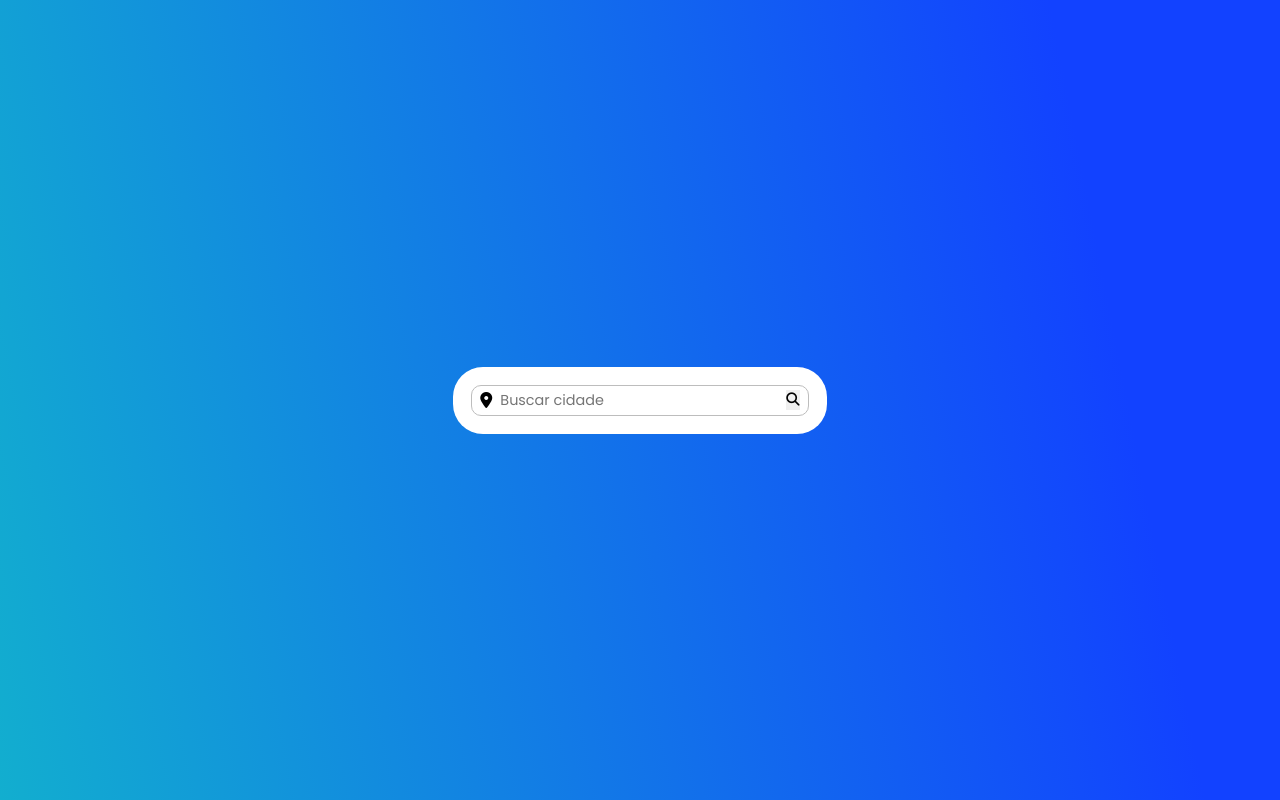
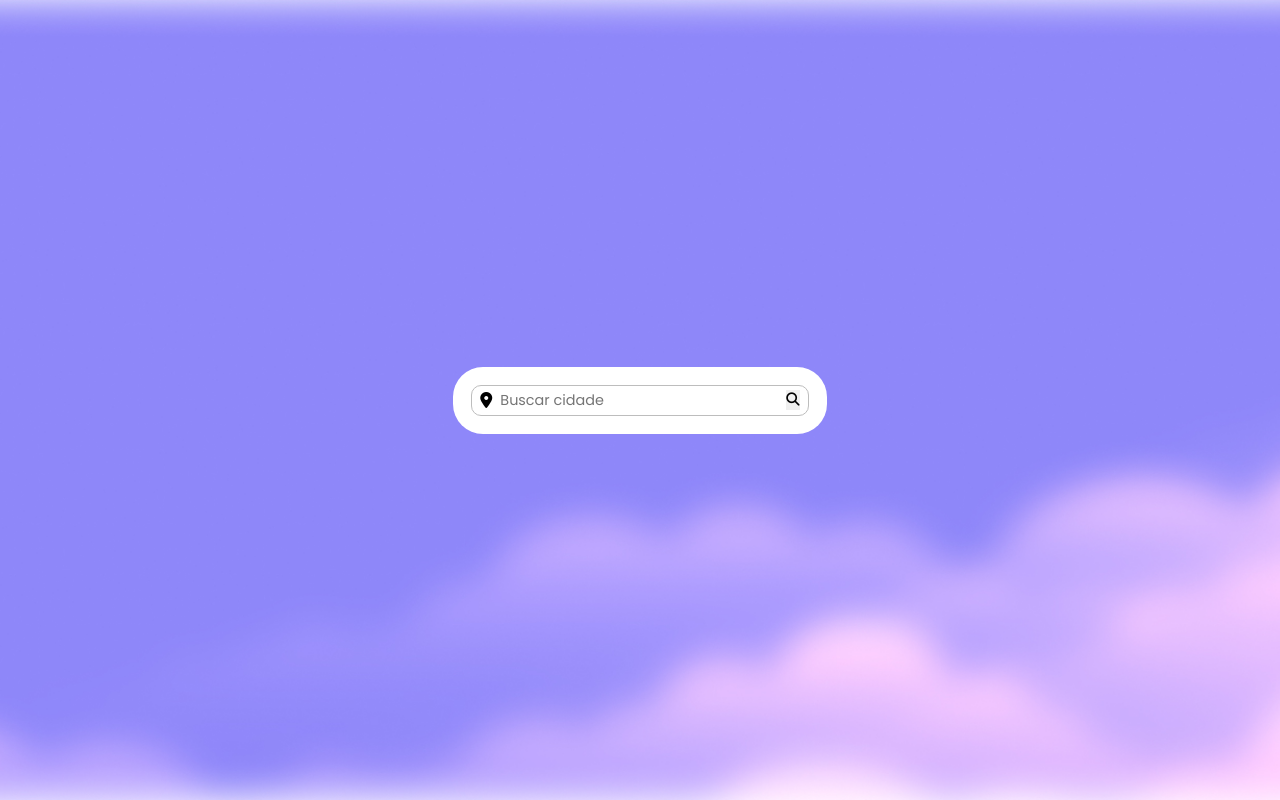
Before and after one commit to higoria/Clima, a plain HTML site: page index.html in a window 1280 px wide. Drawn offline with Linux system fonts and the light colour scheme.

Commit message:
mudança do background body

```diff
--- a/assets/css/style.css
+++ b/assets/css/style.css
@@ -15,6 +15,7 @@ body {
   display: flex;
   justify-content: center;
   align-items: center;
+  background: url("/assets/img/bg.jpeg") no-repeat center/cover;
 }
 .conteiner {
   background-color: #fff;
```
Also changed, not shown: assets/img/bg.jpeg (added).
